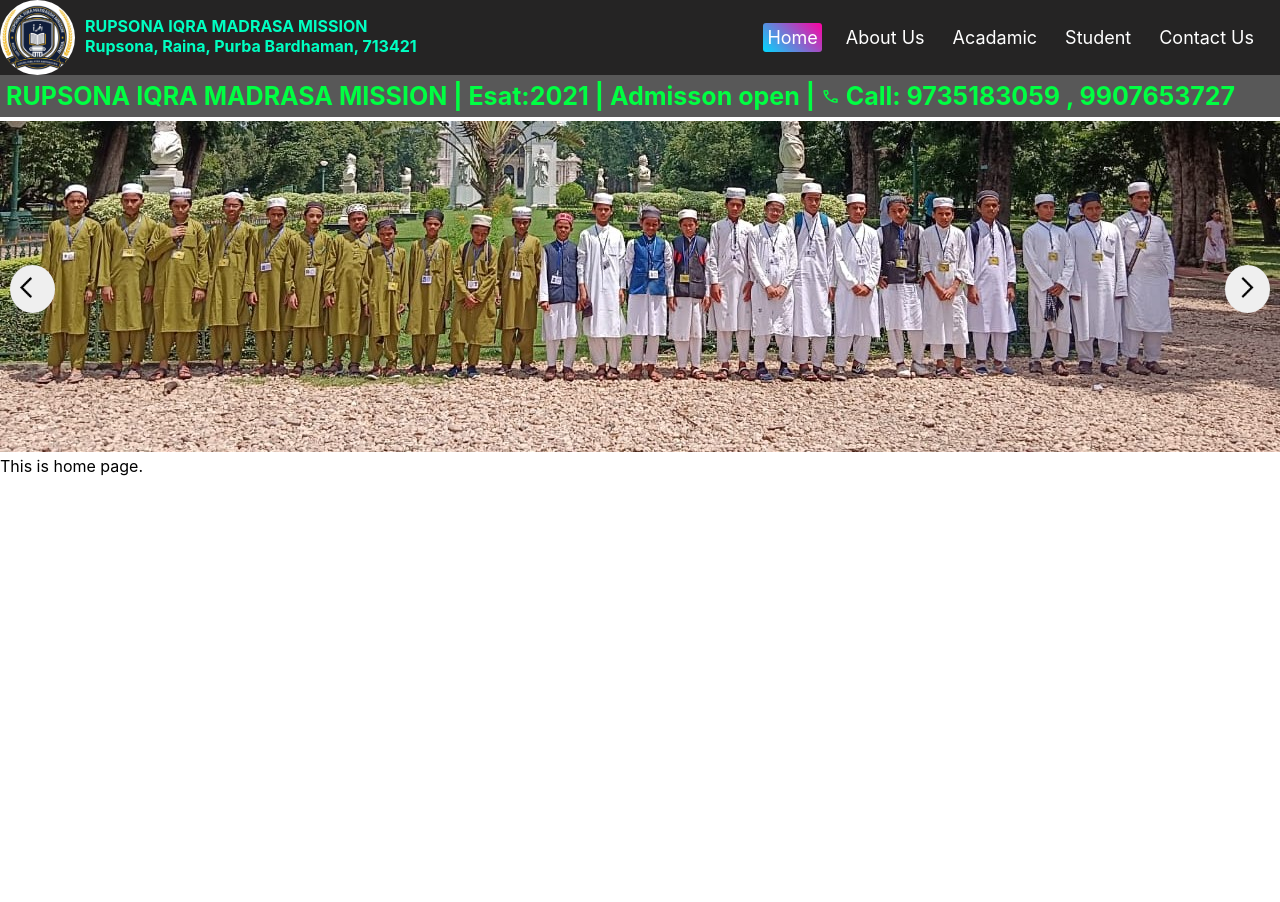
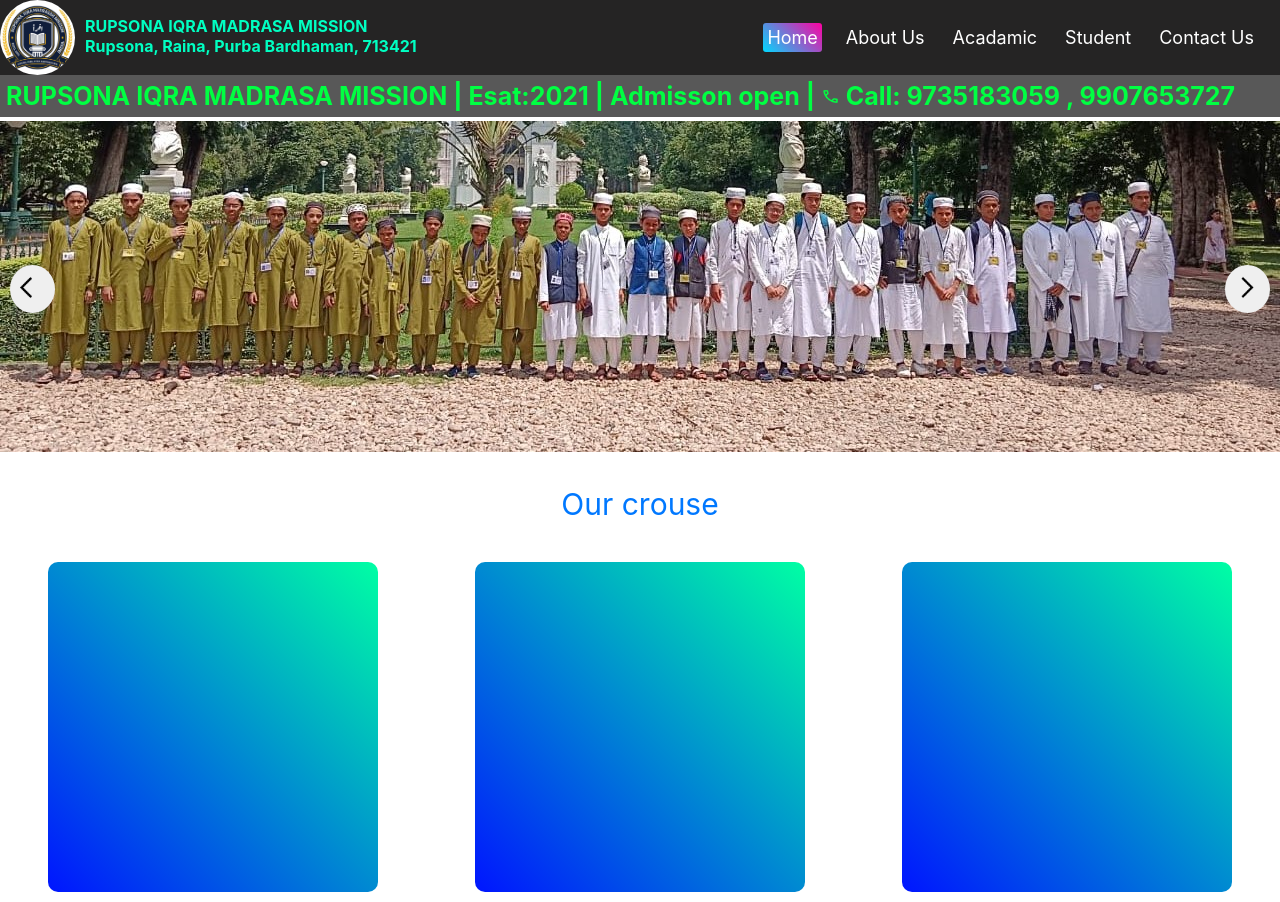
Before and after one commit to skrijwan100/RUPSONA-IQRA-MADRASA-MISSON-web, a React (Create React App) app: page / in a window 1280 px wide. Before the commit the page ends 800 px from the top, so only its background shows below. Built offline with nearby package versions, Linux system fonts and the light colour scheme.

Commit message:
complect navbar

```diff
--- a/src/App.css
+++ b/src/App.css
@@ -25,3 +25,11 @@
   transform: translateX(352px) !important;
 
 }
+.box1{
+  height: 330px;
+  width: 330px;
+  margin-top: 10px;
+  margin-bottom: 10px;
+  border-radius: 10px;
+  background: linear-gradient(45deg, #0015ff, #00ffa4);
+}
--- a/src/component/Home.js
+++ b/src/component/Home.js
@@ -12,7 +12,12 @@
   return (
     <div>
        <AutoPlaySlider slides={slides} autoPlayInterval={4000}  />
-      This is home page.
+       <p style={{textAlign:"center",fontSize:"30px",color:"#0078ff"}}>Our crouse </p>
+      <div className="mainbox" style={{display:"flex",justifyContent:"space-around",flexWrap:"wrap",marginTop:"20px"}}>
+        <div className="box1"></div>
+        <div className="box1"></div>
+        <div className="box1"></div>
+      </div>
     </div>
   )
 }
--- a/src/component/Mobilenav.js
+++ b/src/component/Mobilenav.js
@@ -2,9 +2,11 @@
 import logo from "../Asset/logo.jpeg"
 import manu from"../Asset/menu.png"
 import close from "../Asset/close.png"
+import { Link, useLocation } from 'react-router-dom'
 
-export default function Mobilenav() {
+export default function Mobilenav({startLoader}) {
     const [navlink,setnavlink]=useState(false)
+    const location=useLocation()
     const hanldleclick=(e)=>{
         e.preventDefault();
         setnavlink(true)
@@ -13,6 +15,12 @@
     const hnadleclose=(e)=>{
         e.preventDefault();
         setnavlink(false)
+
+    }
+    const handleclick=()=>{
+        startLoader()
+        setnavlink(false)
+
 
     }
     return (
@@ -32,6 +40,17 @@
         </div>
          <div className={`${navlink===false?'hidelanlink':"showlanlink"}`}style={{height:"320px",width:"350px",backgroundColor: "rgb(37 36 36)",position:"fixed",zIndex:"777",right:"0",top:"0"}}>
          <img onClick={hnadleclose} src={close} alt=""   style={{height:"30px",width:"30px"}}/>
+           <nav>
+           <div className="right" style={{ marginRight: "22px" }}>
+                    <ul style={{ display: "flex", listStyle: "none", gap: "20px",alignItems:"center",justifyContent:"center",flexDirection:"column"}}>
+                        <Link onClick={location.pathname==="/"?null:handleclick} className={location.pathname==="/"?"navactive":""} style={{textDecoration:"none",color:"white" ,fontSize:"18px",padding:"4px"}} to="/"><li>Home</li></Link>
+                        <Link onClick={location.pathname==="/about"?null:handleclick} className={location.pathname==="/about"?"navactive":""} style={{textDecoration:"none",color:"white" ,fontSize:"18px",padding:"4px"}} to="/about"><li>About Us</li></Link>
+                        <Link onClick={location.pathname==="/acadamic"?null:handleclick} className={location.pathname==="/acadamic"?"navactive":""} style={{textDecoration:"none",color:"white" ,fontSize:"18px",padding:"4px"}} to="/acadamic"><li>Acadamic</li></Link>
+                        <Link onClick={location.pathname==="/student"?null:handleclick} className={location.pathname==="/student"?"navactive":""} style={{textDecoration:"none",color:"white" ,fontSize:"18px",padding:"4px"}} to="/student"><li>Student</li></Link>
+                        <Link onClick={location.pathname==="/contac"?null:handleclick} className={location.pathname==="/contac"?"navactive":""} style={{textDecoration:"none",color:"white" ,fontSize:"18px",padding:"4px"}} to="/contac"><li>Contact Us</li></Link>
+                    </ul>
+                </div>
+           </nav>
          </div>
         </>
     )
--- a/src/index.css
+++ b/src/index.css
@@ -5,9 +5,23 @@
     sans-serif;
   -webkit-font-smoothing: antialiased;
   -moz-osx-font-smoothing: grayscale;
+  overflow-x: hidden;
 }
 
 code {
   font-family: source-code-pro, Menlo, Monaco, Consolas, 'Courier New',
     monospace;
 }
+
+body::-webkit-scrollbar {
+  width: 10px;
+}
+body::-webkit-scrollbar-track {
+  background-color: rgb(219, 218, 218);
+}
+body::-webkit-scrollbar-thumb {
+  background-color: rgb(62, 62, 62);
+  border-radius: 10px;
+  border: 2px solid transparent;
+  background-clip: content-box;
+}
```
